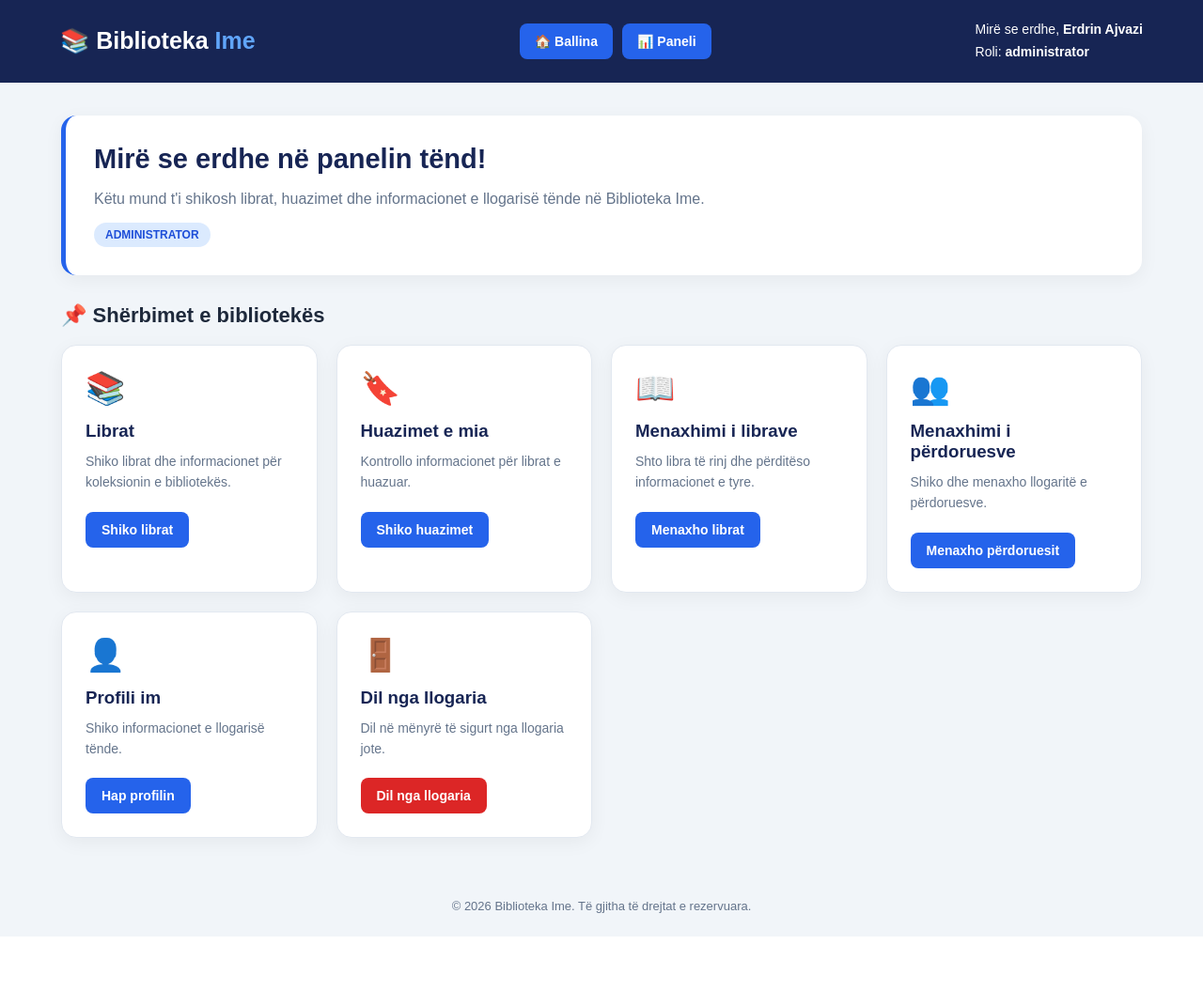
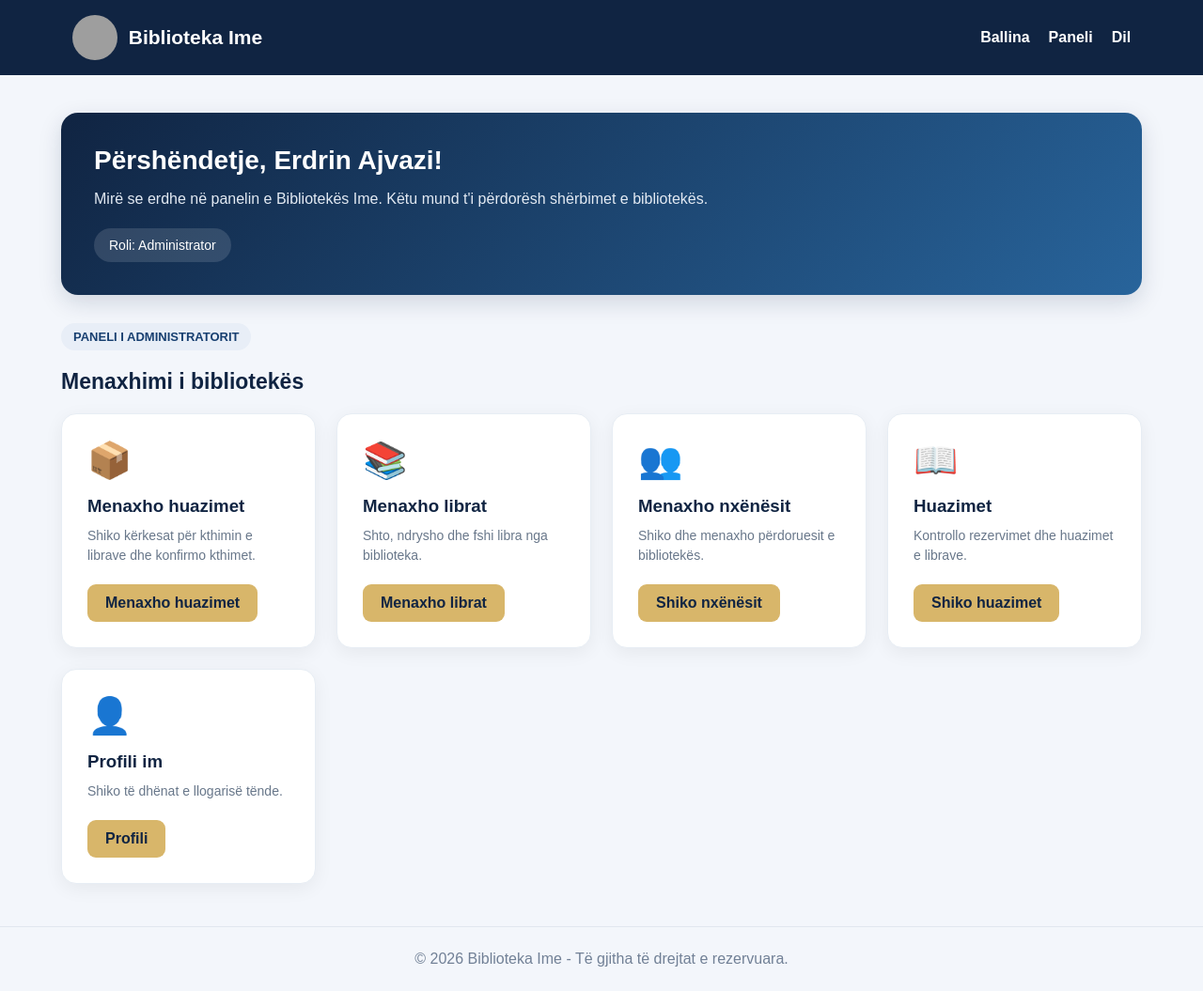
Before and after one commit to noarishkodra-star/GRUPI-2, a PHP site: page /dashboard.php in a window 1280 px wide. Shown: the whole page at 94% size. Before the commit the page ends 997 px from the top, so only its background shows below. Run offline with PHP 8.4, Linux system fonts and the light colour scheme; a user stored in the database is signed in; data comes from the database, SQL or seed files in the repository; data that the repository does not hold is empty; grey boxes are pictures that could not be loaded.

Commit message:
Update dashboard.php

```diff
--- a/dashboard.php
+++ b/dashboard.php
@@ -3,23 +3,77 @@ if (session_status() === PHP_SESSION_NONE) {
     session_start();
 }
 
+require_once "db.php";
+
+// Kontrollo nëse përdoruesi është kyçur
 if (!isset($_SESSION["user_id"])) {
     header("Location: login.php");
     exit;
 }
 
-$emri = $_SESSION["emri"] ?? "Përdorues";
-$roli = $_SESSION["roli"] ?? "nxenes/e";
+$user_id = (int) $_SESSION["user_id"];
+
+// Merre emrin dhe rolin drejtpërdrejt nga databaza
+$stmt = $conn->prepare("SELECT emri, roli FROM users WHERE id = ?");
+$stmt->bind_param("i", $user_id);
+$stmt->execute();
+
+$rezultati = $stmt->get_result();
+$perdoruesi = $rezultati->fetch_assoc();
+$stmt->close();
+
+if (!$perdoruesi) {
+    session_destroy();
+    header("Location: login.php");
+    exit;
+}
+
+$emri = $perdoruesi["emri"] ?? "Përdorues";
+$roli = strtolower(trim($perdoruesi["roli"] ?? ""));
+
+// Normalizimi i roleve
+if (in_array($roli, ["administrator", "admin"], true)) {
+    $roli = "administrator";
+} elseif (in_array($roli, ["punetor", "punetor/e", "punëtor/e", "puntor/e"], true)) {
+    $roli = "punetor/e";
+} else {
+    // Çdo llogari pa rol ose me rol nxënësi trajtohet si nxënës
+    $roli = "nxenes/e";
+}
+
+// Nëse roli është bosh ose i pasaktë, ruaje si nxënës
+if (
+    empty($perdoruesi["roli"]) ||
+    strtolower(trim($perdoruesi["roli"])) === "pa rol"
+) {
+    $ndrysho = $conn->prepare("UPDATE users SET roli = ? WHERE id = ?");
+    $roliRi = "nxenes/e";
+    $ndrysho->bind_param("si", $roliRi, $user_id);
+    $ndrysho->execute();
+    $ndrysho->close();
+}
+
+// Përditëso sesionin
+$_SESSION["emri"] = $emri;
+$_SESSION["roli"] = $roli;
 
 $eshteAdmin = ($roli === "administrator");
+
+if ($roli === "administrator") {
+    $roliShfaq = "Administrator";
+} elseif ($roli === "punetor/e") {
+    $roliShfaq = "Punëtor";
+} else {
+    $roliShfaq = "Nxënës";
+}
 ?>
+
 <!DOCTYPE html>
 <html lang="sq">
 <head>
     <meta charset="UTF-8">
     <meta name="viewport" content="width=device-width, initial-scale=1.0">
-
-    <title>Paneli | Biblioteka Ime</title>
+    <title>Paneli - Biblioteka Ime</title>
 
     <style>
         * {
@@ -30,192 +84,185 @@ $eshteAdmin = ($roli === "administrator");
         }
 
         body {
-            background: #f1f5f9;
-            color: #1e293b;
+            background: #f3f6fb;
+            color: #102442;
         }
 
-        header {
-            background: #172554;
-            color: white;
-            padding: 20px 5%;
+        .nav {
+            background: #102442;
+            padding: 16px 6%;
             display: flex;
             justify-content: space-between;
+            align-items: center;
+            flex-wrap: wrap;
+            gap: 15px;
+        }
+
+        .logo {
+            display: flex;
+            align-items: center;
+            gap: 12px;
+            color: white;
+            font-size: 21px;
+            font-weight: bold;
+        }
+
+        .logo img {
+            width: 48px;
+            height: 48px;
+            border-radius: 50%;
+            object-fit: cover;
+        }
+
+        .nav-links {
+            display: flex;
             align-items: center;
             gap: 20px;
             flex-wrap: wrap;
         }
 
-        .logo {
-            font-size: 25px;
+        .nav-links a {
+            color: white;
+            text-decoration: none;
             font-weight: bold;
+            transition: 0.3s;
         }
 
-        .logo span {
-            color: #60a5fa;
-        }
-
-        nav {
-            display: flex;
-            gap: 10px;
-            flex-wrap: wrap;
-        }
-
-        nav a {
-            display: inline-block;
-            color: white;
-            text-decoration: none;
-            background: #2563eb;
-            padding: 11px 16px;
-            border-radius: 8px;
-            font-size: 14px;
-            font-weight: bold;
-            transition: 0.2s;
-        }
-
-        nav a:hover {
-            background: #1d4ed8;
-        }
-
-        .user-info {
-            font-size: 14px;
-            line-height: 1.7;
+        .nav-links a:hover {
+            color: #d8b66a;
         }
 
         .container {
             width: 90%;
             max-width: 1150px;
-            margin: 35px auto;
+            margin: 40px auto;
         }
 
         .welcome {
-            background: white;
-            padding: 30px;
-            border-radius: 16px;
-            box-shadow: 0 5px 20px rgba(0, 0, 0, 0.05);
+            background: linear-gradient(135deg, #102442, #28649b);
+            color: white;
+            padding: 35px;
+            border-radius: 18px;
             margin-bottom: 30px;
-            border-left: 5px solid #2563eb;
+            box-shadow: 0 8px 25px rgba(16, 36, 66, 0.15);
         }
 
         .welcome h1 {
-            font-size: 29px;
+            font-size: 28px;
             margin-bottom: 12px;
-            color: #172554;
         }
 
         .welcome p {
-            color: #64748b;
-            line-height: 1.7;
+            color: #e3eaf3;
+            line-height: 1.6;
+        }
+
+        .user-info {
+            display: inline-block;
+            margin-top: 18px;
+            background: rgba(255,255,255,0.13);
+            padding: 10px 16px;
+            border-radius: 20px;
+            font-size: 14px;
         }
 
         .section-title {
-            margin-bottom: 18px;
-            font-size: 22px;
+            margin-bottom: 20px;
+            font-size: 23px;
         }
 
         .cards {
             display: grid;
             grid-template-columns: repeat(auto-fit, minmax(230px, 1fr));
-            gap: 20px;
+            gap: 22px;
         }
 
         .card {
             background: white;
-            padding: 25px;
+            padding: 27px;
             border-radius: 16px;
-            box-shadow: 0 5px 20px rgba(0, 0, 0, 0.05);
-            transition: 0.2s;
-            border: 1px solid #e2e8f0;
+            box-shadow: 0 5px 20px rgba(0,0,0,0.06);
+            border: 1px solid #e7edf4;
+            transition: 0.3s;
         }
 
         .card:hover {
-            transform: translateY(-4px);
-            box-shadow: 0 10px 25px rgba(0, 0, 0, 0.08);
+            transform: translateY(-5px);
+            box-shadow: 0 10px 25px rgba(0,0,0,0.10);
         }
 
         .icon {
-            font-size: 34px;
-            margin-bottom: 15px;
+            font-size: 38px;
+            margin-bottom: 16px;
         }
 
         .card h3 {
             margin-bottom: 10px;
-            color: #172554;
+            color: #102442;
         }
 
         .card p {
-            color: #64748b;
+            color: #68778a;
+            line-height: 1.5;
             font-size: 14px;
-            line-height: 1.6;
             margin-bottom: 20px;
         }
 
         .btn {
             display: inline-block;
+            padding: 11px 19px;
+            border-radius: 9px;
             text-decoration: none;
-            background: #2563eb;
-            color: white;
-            padding: 11px 17px;
-            border-radius: 8px;
-            font-size: 14px;
             font-weight: bold;
-            transition: 0.2s;
+            transition: 0.3s;
+            border: none;
         }
 
-        .btn:hover {
-            background: #1d4ed8;
+        .btn-gold {
+            background: #d8b66a;
+            color: #102442;
         }
 
-        .btn-red {
-            background: #dc2626;
-        }
-
-        .btn-red:hover {
-            background: #b91c1c;
+        .btn-gold:hover {
+            background: #c6a04b;
+            transform: translateY(-2px);
         }
 
         .admin-label {
             display: inline-block;
-            background: #dbeafe;
-            color: #1d4ed8;
-            padding: 6px 12px;
+            background: #e8eef7;
+            color: #173f70;
+            padding: 7px 13px;
             border-radius: 20px;
-            font-size: 12px;
+            margin-bottom: 20px;
+            font-size: 13px;
             font-weight: bold;
-            margin-top: 12px;
         }
 
         footer {
             text-align: center;
             padding: 25px;
-            color: #64748b;
-            font-size: 13px;
-            margin-top: 40px;
+            margin-top: 45px;
+            color: #718096;
+            border-top: 1px solid #e1e7ef;
         }
 
-        @media (max-width: 650px) {
-            header {
-                padding: 20px;
+        @media(max-width: 600px) {
+            .nav {
+                flex-direction: column;
+                text-align: center;
             }
 
-            .container {
-                width: 92%;
-                margin-top: 20px;
+            .nav-links {
+                justify-content: center;
             }
 
             .welcome {
-                padding: 22px;
+                padding: 25px;
             }
 
             .welcome h1 {
-                font-size: 24px;
-            }
-
-            .logo {
-                font-size: 22px;
-            }
-
-            nav {
-                width: 100%;
+                font-size: 23px;
             }
         }
     </style>
@@ -223,94 +270,132 @@ $eshteAdmin = ($roli === "administrator");
 
 <body>
 
-<header>
-    <div class="logo">📚 Biblioteka <span>Ime</span></div>
+<header class="nav">
 
-    <nav>
-        <a href="index.php">🏠 Ballina</a>
-        <a href="dashboard.php">📊 Paneli</a>
+    <div class="logo">
+        <img src="images/logo.png" alt="Logo">
+        Biblioteka Ime
+    </div>
+
+    <nav class="nav-links">
+        <a href="index.php">Ballina</a>
+        <a href="dashboard.php">Paneli</a>
+        <a href="logout.php">Dil</a>
     </nav>
 
-    <div class="user-info">
-        Mirë se erdhe,
-        <strong><?= htmlspecialchars($emri, ENT_QUOTES, 'UTF-8') ?></strong>
-        <br>
-        Roli:
-        <strong><?= htmlspecialchars($roli, ENT_QUOTES, 'UTF-8') ?></strong>
-    </div>
 </header>
 
 <main class="container">
 
     <section class="welcome">
-        <h1>Mirë se erdhe në panelin tënd!</h1>
+        <h1>Përshëndetje, <?= htmlspecialchars($emri, ENT_QUOTES, 'UTF-8') ?>!</h1>
 
         <p>
-            Këtu mund t'i shikosh librat, huazimet dhe informacionet
-            e llogarisë tënde në Biblioteka Ime.
+            Mirë se erdhe në panelin e Bibliotekës Ime.
+            Këtu mund t'i përdorësh shërbimet e bibliotekës.
         </p>
 
-        <?php if ($eshteAdmin): ?>
-            <span class="admin-label">ADMINISTRATOR</span>
-        <?php endif; ?>
+        <div class="user-info">
+            Roli: <?= htmlspecialchars($roliShfaq, ENT_QUOTES, 'UTF-8') ?>
+        </div>
     </section>
 
-    <h2 class="section-title">📌 Shërbimet e bibliotekës</h2>
+    <?php if ($eshteAdmin): ?>
 
-    <div class="cards">
+        <div class="admin-label">PANELI I ADMINISTRATORIT</div>
+
+        <h2 class="section-title">Menaxhimi i bibliotekës</h2>
+
+        <section class="cards">
+
+            <div class="card">
+                <div class="icon">📦</div>
+                <h3>Menaxho huazimet</h3>
+                <p>Shiko kërkesat për kthimin e librave dhe konfirmo kthimet.</p>
+                <a href="menaxhohuazimet.php" class="btn btn-gold">
+                    Menaxho huazimet
+                </a>
+            </div>
+
+            <div class="card">
+                <div class="icon">📚</div>
+                <h3>Menaxho librat</h3>
+                <p>Shto, ndrysho dhe fshi libra nga biblioteka.</p>
+                <a href="book.php" class="btn btn-gold">
+                    Menaxho librat
+                </a>
+            </div>
+
+            <div class="card">
+                <div class="icon">👥</div>
+                <h3>Menaxho nxënësit</h3>
+                <p>Shiko dhe menaxho përdoruesit e bibliotekës.</p>
+                <a href="users.php" class="btn btn-gold">
+                    Shiko nxënësit
+                </a>
+            </div>
+
+            <div class="card">
+                <div class="icon">📖</div>
+                <h3>Huazimet</h3>
+                <p>Kontrollo rezervimet dhe huazimet e librave.</p>
+                <a href="huazimet.php" class="btn btn-gold">
+                    Shiko huazimet
+                </a>
+            </div>
+
+            <div class="card">
+                <div class="icon">👤</div>
+                <h3>Profili im</h3>
+                <p>Shiko të dhënat e llogarisë tënde.</p>
+                <a href="profile.php" class="btn btn-gold">
+                    Profili
+                </a>
+            </div>
+
+        </section>
+
+    <?php else: ?>
+
+        <h2 class="section-title">Shërbimet për nxënësit</h2>
+
+        <section class="cards">
 
             <div class="card">
                 <div class="icon">📚</div>
                 <h3>Librat</h3>
-            <p>Shiko librat dhe informacionet për koleksionin e bibliotekës.</p>
-            <a href="librat.php" class="btn">Shiko librat</a>
+                <p>Eksploro librat e bibliotekës dhe rezervo librin që dëshiron.</p>
+                <a href="explorimilibrat.php" class="btn btn-gold">
+                    Eksploro librat
+                </a>
             </div>
 
             <div class="card">
-            <div class="icon">🔖</div>
+                <div class="icon">📖</div>
                 <h3>Huazimet e mia</h3>
-            <p>Kontrollo informacionet për librat e huazuar.</p>
-            <a href="huazimet.php" class="btn">Shiko huazimet</a>
+                <p>Kontrollo librat që ke rezervuar ose huazuar.</p>
+                <a href="huazimet.php" class="btn btn-gold">
+                    Shiko huazimet
+                </a>
             </div>
-
-        <?php if ($eshteAdmin): ?>
-
-        <div class="card">
-            <div class="icon">📖</div>
-            <h3>Menaxhimi i librave</h3>
-            <p>Shto libra të rinj dhe përditëso informacionet e tyre.</p>
-            <a href="books.php" class="btn">Menaxho librat</a>
-        </div>
-
-        <div class="card">
-            <div class="icon">👥</div>
-            <h3>Menaxhimi i përdoruesve</h3>
-            <p>Shiko dhe menaxho llogaritë e përdoruesve.</p>
-            <a href="users.php" class="btn">Menaxho përdoruesit</a>
-        </div>
-
-        <?php endif; ?>
 
             <div class="card">
                 <div class="icon">👤</div>
                 <h3>Profili im</h3>
-            <p>Shiko informacionet e llogarisë tënde.</p>
-            <a href="profile.php" class="btn">Hap profilin</a>
+                <p>Shiko të dhënat e llogarisë tënde.</p>
+                <a href="profile.php" class="btn btn-gold">
+                    Profili
+                </a>
             </div>
 
-        <div class="card">
-            <div class="icon">🚪</div>
-            <h3>Dil nga llogaria</h3>
-            <p>Dil në mënyrë të sigurt nga llogaria jote.</p>
-            <a href="logout.php" class="btn btn-red">Dil nga llogaria</a>
-        </div>
+        </section>
 
-    </div>
+    <?php endif; ?>
 
 </main>
 
 <footer>
-    &copy; <?= date("Y") ?> Biblioteka Ime. Të gjitha të drejtat e rezervuara.
+    © <?= date("Y") ?> Biblioteka Ime - Të gjitha të drejtat e rezervuara.
 </footer>
 
 </body>
```
Lines whose indentation alone changed are shown as unchanged.
